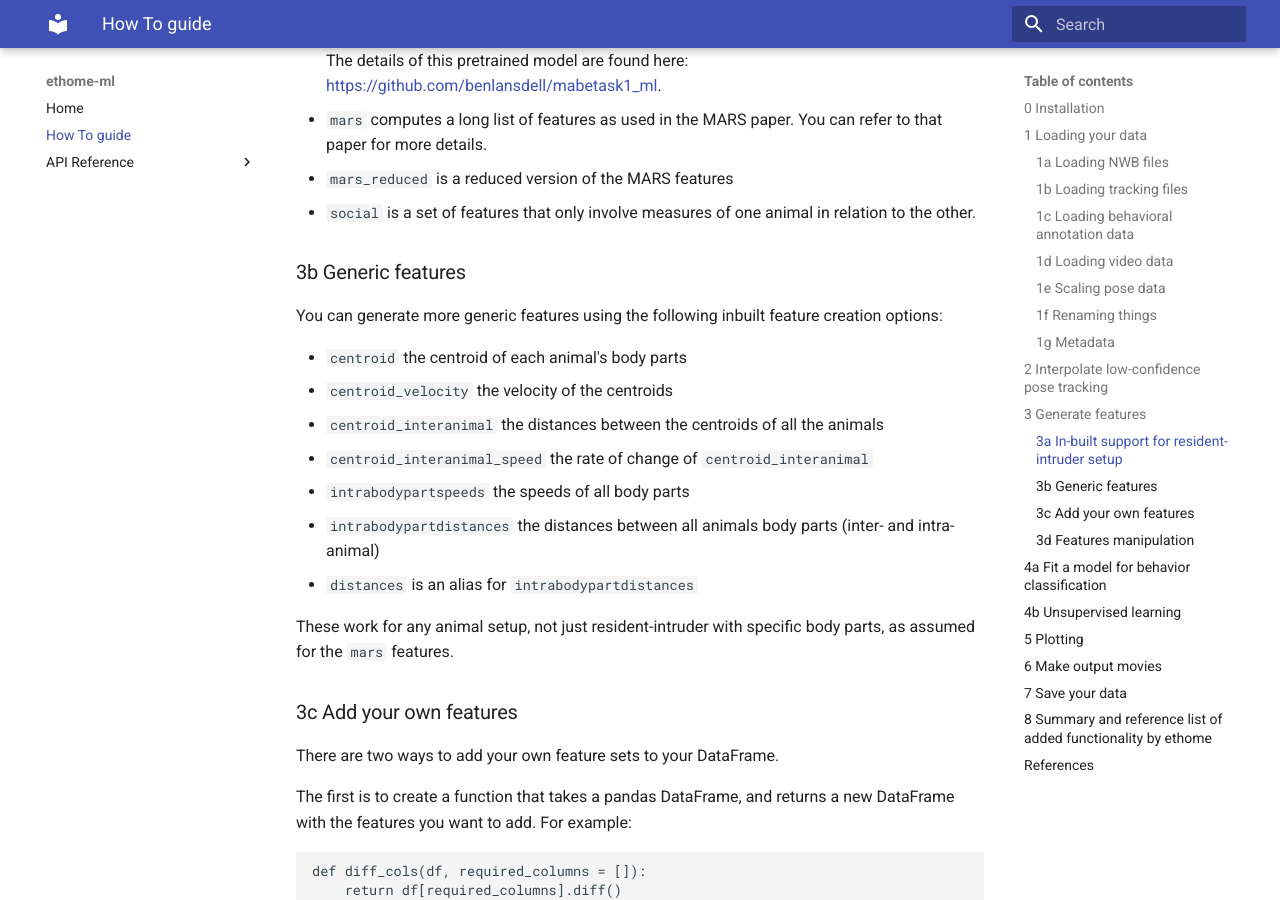
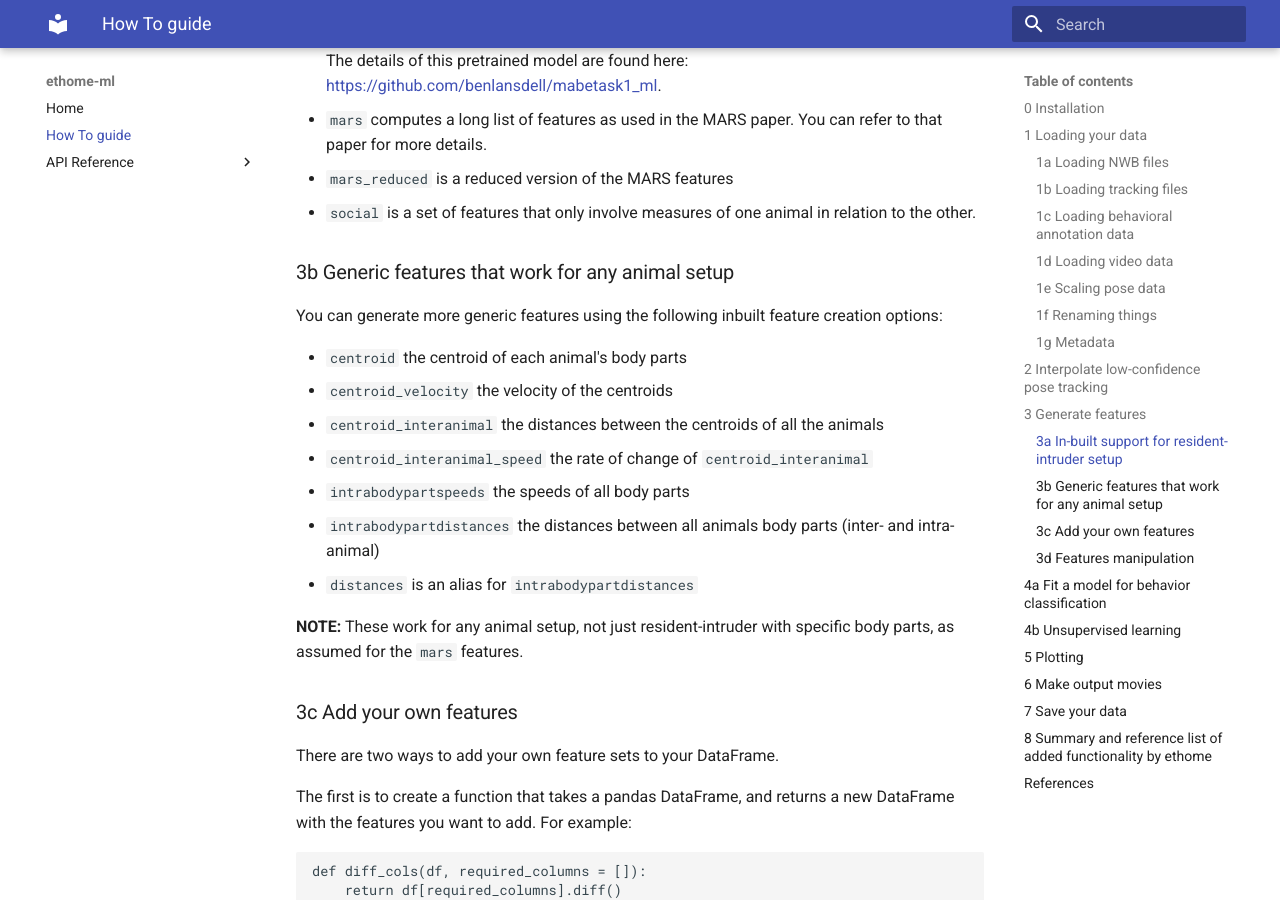
Before and after one commit to benlansdell/ethome, an MkDocs documentation site: the page built from docs/how-to.md, in a window 1280 px wide and 900 px high, scrolled down 5316 px. Built offline with MkDocs 1.6.1 and Material for MkDocs 9.7.7, drawn with Linux system fonts in a browser that asks for light colours.

Commit message:
Small changes to how to guide to emphasize which features work with non MARS setup

```diff
--- a/docs/how-to.md
+++ b/docs/how-to.md
@@ -152,7 +152,7 @@ The `cnn1d_prob`, `mars`, `mars_reduced` and `social` functions can be used to m
 * `mars_reduced` is a reduced version of the MARS features
 * `social` is a set of features that only involve measures of one animal in relation to the other.
 
-### 3b Generic features
+### 3b Generic features that work for any animal setup
 
 You can generate more generic features using the following inbuilt feature creation options:
 
@@ -164,7 +164,7 @@ You can generate more generic features using the following inbuilt feature creat
 * `intrabodypartdistances` the distances between all animals body parts (inter- and intra-animal)
 * `distances` is an alias for `intrabodypartdistances`
 
-These work for any animal setup, not just resident-intruder with specific body parts, as assumed for the `mars` features.
+**NOTE:** These work for any animal setup, not just resident-intruder with specific body parts, as assumed for the `mars` features.
 
 ### 3c Add your own features
 
```
